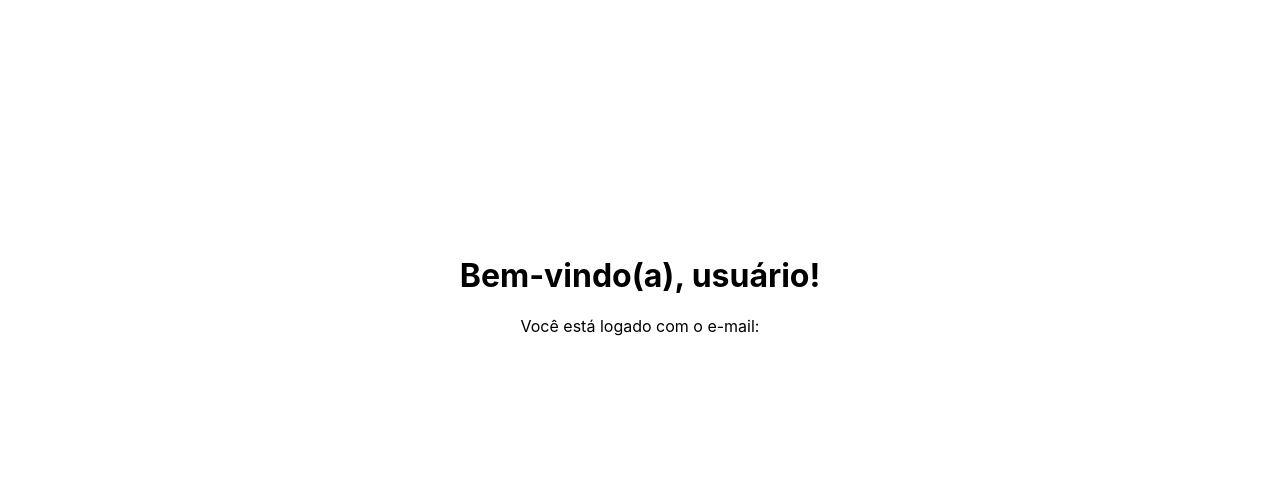
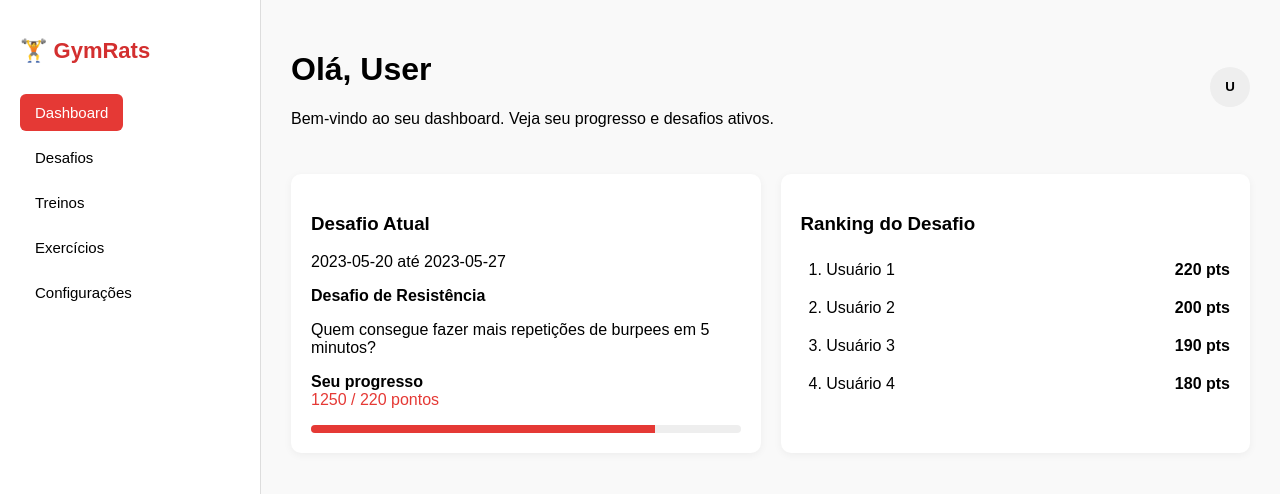
Before and after one commit to ES2-UFPI/m-Gym, a React (Create React App) app in the folder frontend/: page /inicio in a window 1280 px wide. Shown: the top 494 px of the page. Built offline with nearby package versions, Linux system fonts and the light colour scheme.

Commit message:
salvando alterações...

```diff
--- a/frontend/src/App.js
+++ b/frontend/src/App.js
@@ -1,9 +1,9 @@
-
 import React from 'react';
 import { BrowserRouter as Router, Routes, Route } from 'react-router-dom';
 import Login from './Login';
 import Register from './Register';
 import Inicio from './Inicio';
+import Configuracoes from './Configuracoes';
 
 function App() {
   return (
@@ -12,6 +12,7 @@ function App() {
         <Route path="/" element={<Login />} />
         <Route path="/cadastro" element={<Register />} />
         <Route path="/inicio" element={<Inicio />} />
+        <Route path="/configuracoes" element={<Configuracoes />} />
       </Routes>
     </Router>
   );
--- /dev/null
+++ b/frontend/src/Configuracoes.js
@@ -0,0 +1,130 @@
+import React, { useState } from 'react';
+import { useNavigate } from 'react-router-dom';
+
+function Configuracoes() {
+  const navigate = useNavigate();
+  const usuario = JSON.parse(localStorage.getItem("usuario")) || {
+    id: null,
+    name: "",
+    email: ""
+  };
+
+  const [name, setName] = useState(usuario.name);
+  const [email, setEmail] = useState(usuario.email);
+  const [currentPassword, setCurrentPassword] = useState('');
+  const [newPassword, setNewPassword] = useState('');
+  const [confirmPassword, setConfirmPassword] = useState('');
+  const [mensagem, setMensagem] = useState('');
+  const [excluindo, setExcluindo] = useState(false);
+
+  const handleProfileSubmit = (e) => {
+    e.preventDefault();
+    // Atualiza apenas localmente (você pode adaptar para salvar no backend se quiser)
+    const atualizado = { ...usuario, name, email };
+    localStorage.setItem('usuario', JSON.stringify(atualizado));
+    setMensagem('Perfil atualizado com sucesso!');
+  };
+
+  const handlePasswordSubmit = (e) => {
+    e.preventDefault();
+    if (newPassword !== confirmPassword) {
+      setMensagem('As senhas não coincidem.');
+      return;
+    }
+
+    // Aqui você poderia validar e enviar nova senha para o backend
+    setMensagem('Senha atualizada com sucesso!');
+    setCurrentPassword('');
+    setNewPassword('');
+    setConfirmPassword('');
+  };
+
+  const handleDeleteAccount = async () => {
+  const confirmar = window.confirm("Tem certeza que deseja excluir sua conta?");
+  if (!confirmar) return;
+
+  setExcluindo(true);
+
+  try {
+    const token = localStorage.getItem("token");
+
+    const response = await fetch(`http://localhost:8000/usuarios/${usuario.id}`, {
+      method: 'DELETE',
+      headers: {
+        'Content-Type': 'application/json',
+        'Authorization': `Bearer ${token}`,
+      }
+    });
+
+    if (!response.ok) {
+      const data = await response.json();
+      setMensagem(data.detail || 'Erro ao excluir a conta.');
+      setExcluindo(false);
+      return;
+    }
+
+    setMensagem('Conta excluída com sucesso!');
+    localStorage.clear();
+    setTimeout(() => navigate("/"), 1500);
+
+  } catch (error) {
+    console.error("Erro ao excluir conta:", error);
+    setMensagem('Erro ao conectar com o servidor.');
+    setExcluindo(false);
+  }
+};
+
+
+  return (
+    <div style={{ maxWidth: '600px', margin: '2rem auto', padding: '1rem' }}>
+      <h1>Configurações</h1>
+      <p>Gerencie suas configurações de conta e preferências.</p>
+
+      {mensagem && <p style={{ color: 'green' }}>{mensagem}</p>}
+
+      <hr />
+
+      <h2>Perfil</h2>
+      <form onSubmit={handleProfileSubmit}>
+        <div>
+          <label>Nome:</label><br />
+          <input value={name} onChange={e => setName(e.target.value)} required />
+        </div>
+        <div>
+          <label>Email:</label><br />
+          <input type="email" value={email} onChange={e => setEmail(e.target.value)} required />
+        </div>
+        <button type="submit">Salvar Alterações</button>
+      </form>
+
+      <hr />
+
+      <h2>Alterar Senha</h2>
+      <form onSubmit={handlePasswordSubmit}>
+        <div>
+          <label>Senha Atual:</label><br />
+          <input type="password" value={currentPassword} onChange={e => setCurrentPassword(e.target.value)} required />
+        </div>
+        <div>
+          <label>Nova Senha:</label><br />
+          <input type="password" value={newPassword} onChange={e => setNewPassword(e.target.value)} required />
+        </div>
+        <div>
+          <label>Confirmar Nova Senha:</label><br />
+          <input type="password" value={confirmPassword} onChange={e => setConfirmPassword(e.target.value)} required />
+        </div>
+        <button type="submit">Alterar Senha</button>
+      </form>
+
+      <hr />
+
+      <h2>Excluir Conta</h2>
+      <p style={{ color: 'red' }}>Ao excluir sua conta, todos os seus dados serão removidos. Esta ação é irreversível.</p>
+      <button onClick={handleDeleteAccount} style={{ backgroundColor: 'red', color: 'white' }}>
+        {excluindo ? "Excluindo..." : "Excluir Conta" }
+      </button>
+    </div>
+  );
+}
+
+export default Configuracoes;
--- a/frontend/src/Inicio.js
+++ b/frontend/src/Inicio.js
@@ -1,14 +1,224 @@
-import React from 'react';
+import React, { useState, useRef, useEffect } from "react";
 
 function Inicio() {
-  const usuario = JSON.parse(localStorage.getItem("usuario"));
+  const usuario = JSON.parse(localStorage.getItem("usuario")) || {
+    login: "User",
+    email: "user@email.com",
+  };
+
+  const ranking = [
+    { nome: "Usuário 1", pontos: 220 },
+    { nome: "Usuário 2", pontos: 200 },
+    { nome: "Usuário 3", pontos: 190 },
+    { nome: "Usuário 4", pontos: 180 },
+  ];
+
+  const [menuAberto, setMenuAberto] = useState(false);
+  const menuRef = useRef(null);
+
+  const handleClickFora = (e) => {
+    if (menuRef.current && !menuRef.current.contains(e.target)) {
+      setMenuAberto(false);
+    }
+  };
+
+  useEffect(() => {
+    document.addEventListener("mousedown", handleClickFora);
+    return () => document.removeEventListener("mousedown", handleClickFora);
+  }, []);
+
+  const sair = () => {
+    localStorage.clear();
+    window.location.href = "/Login";
+  };
 
   return (
-    <div style={{ textAlign: 'center', marginTop: '20%' }}>
-      <h1>Bem-vindo(a), {usuario?.login || 'usuário'}!</h1>
-      <p>Você está logado com o e-mail: {usuario?.email}</p>
+    <div style={{ display: "flex", height: "100vh", fontFamily: "sans-serif" }}>
+      {/* Sidebar */}
+      <aside style={styles.sidebar}>
+        <h2 style={styles.logo}>🏋️ GymRats</h2>
+        <nav>
+          <button style={{ ...styles.navItem, ...styles.active }}>Dashboard</button>
+          <button style={styles.navItem}>Desafios</button>
+          <button style={styles.navItem}>Treinos</button>
+          <button style={styles.navItem}>Exercícios</button>
+          <button style={styles.navItem}>Configurações</button>
+        </nav>
+      </aside>
+
+      {/* Conteúdo principal */}
+      <main style={styles.main}>
+        {/* Cabeçalho com menu */}
+        <header style={styles.header}>
+          <div>
+            <h1>Olá, {usuario.login}</h1>
+            <p>Bem-vindo ao seu dashboard. Veja seu progresso e desafios ativos.</p>
+          </div>
+
+          <div style={styles.userMenuContainer} ref={menuRef}>
+            <button onClick={() => setMenuAberto(!menuAberto)} style={styles.avatarButton}>
+              {usuario.login.charAt(0)}
+            </button>
+
+            {menuAberto && (
+              <div style={styles.dropdown}>
+                <strong style={styles.dropdownTitle}>Minha Conta</strong>
+                <div style={styles.dropdownItem} onClick={() => alert("Ir para perfil")}>
+                  👤 Perfil
+                </div>
+                <div style={styles.dropdownItem} onClick={() => window.location.href = "/Configuracoes"}>
+                ⚙️ Configurações
+                </div>
+                <div style={styles.dropdownItem} onClick={sair}>
+                  ↩️ Sair
+                </div>
+              </div>
+            )}
+          </div>
+        </header>
+
+        {/* Conteúdo do dashboard */}
+        <div style={styles.dashboard}>
+          <div style={styles.card}>
+            <h3>Desafio Atual</h3>
+            <p>2023-05-20 até 2023-05-27</p>
+            <strong>Desafio de Resistência</strong>
+            <p>Quem consegue fazer mais repetições de burpees em 5 minutos?</p>
+            <p style={{ marginTop: 10 }}>
+              <strong>Seu progresso</strong>
+              <br />
+              <span style={{ color: "#e53935" }}>1250 / 220 pontos</span>
+            </p>
+            <div style={styles.progressBar}>
+              <div style={{ ...styles.progressFill, width: "80%" }}></div>
+            </div>
+          </div>
+
+          <div style={styles.card}>
+            <h3>Ranking do Desafio</h3>
+            {ranking.map((item, index) => (
+              <div
+                key={index}
+                style={{
+                  display: "flex",
+                  justifyContent: "space-between",
+                  padding: "8px 0",
+                  backgroundColor:
+                    item.nome === usuario.login ? "#f0f0f0" : "transparent",
+                  borderRadius: 6,
+                  paddingLeft: 8,
+                  marginBottom: 4,
+                }}
+              >
+                <span>
+                  {index + 1}. {item.nome}
+                </span>
+                <strong>{item.pontos} pts</strong>
+              </div>
+            ))}
+          </div>
+        </div>
+      </main>
     </div>
   );
 }
 
+const styles = {
+  sidebar: {
+    width: 220,
+    background: "#fff",
+    borderRight: "1px solid #ddd",
+    padding: 20,
+  },
+  logo: {
+    fontSize: 22,
+    fontWeight: "bold",
+    marginBottom: 30,
+    color: "#d32f2f",
+  },
+  navItem: {
+    display: "block",
+    padding: "10px 15px",
+    marginBottom: 8,
+    border: "none",
+    borderRadius: 6,
+    background: "none",
+    textAlign: "left",
+    cursor: "pointer",
+    fontSize: 15,
+  },
+  active: {
+    background: "#e53935",
+    color: "#fff",
+  },
+  main: {
+    flex: 1,
+    padding: 30,
+    background: "#f9f9f9",
+  },
+  header: {
+    display: "flex",
+    justifyContent: "space-between",
+    alignItems: "center",
+    marginBottom: 30,
+  },
+  userMenuContainer: {
+    position: "relative",
+  },
+  avatarButton: {
+    background: "#eee",
+    borderRadius: "50%",
+    border: "none",
+    width: 40,
+    height: 40,
+    fontWeight: "bold",
+    cursor: "pointer",
+  },
+  dropdown: {
+    position: "absolute",
+    top: 50,
+    right: 0,
+    background: "#fff",
+    border: "1px solid #ccc",
+    borderRadius: 8,
+    boxShadow: "0 2px 6px rgba(0,0,0,0.1)",
+    width: 160,
+    padding: 10,
+    zIndex: 1000,
+  },
+  dropdownTitle: {
+    display: "block",
+    marginBottom: 8,
+  },
+  dropdownItem: {
+    padding: "8px 10px",
+    borderRadius: 6,
+    cursor: "pointer",
+    fontSize: 14,
+  },
+  dashboard: {
+    display: "flex",
+    gap: 20,
+  },
+  card: {
+    flex: 1,
+    background: "#fff",
+    borderRadius: 10,
+    padding: 20,
+    boxShadow: "0 2px 8px rgba(0,0,0,0.05)",
+  },
+  progressBar: {
+    width: "100%",
+    height: 8,
+    background: "#eee",
+    borderRadius: 5,
+    overflow: "hidden",
+    marginTop: 10,
+  },
+  progressFill: {
+    height: "100%",
+    background: "#e53935",
+  },
+};
+
 export default Inicio;
```
